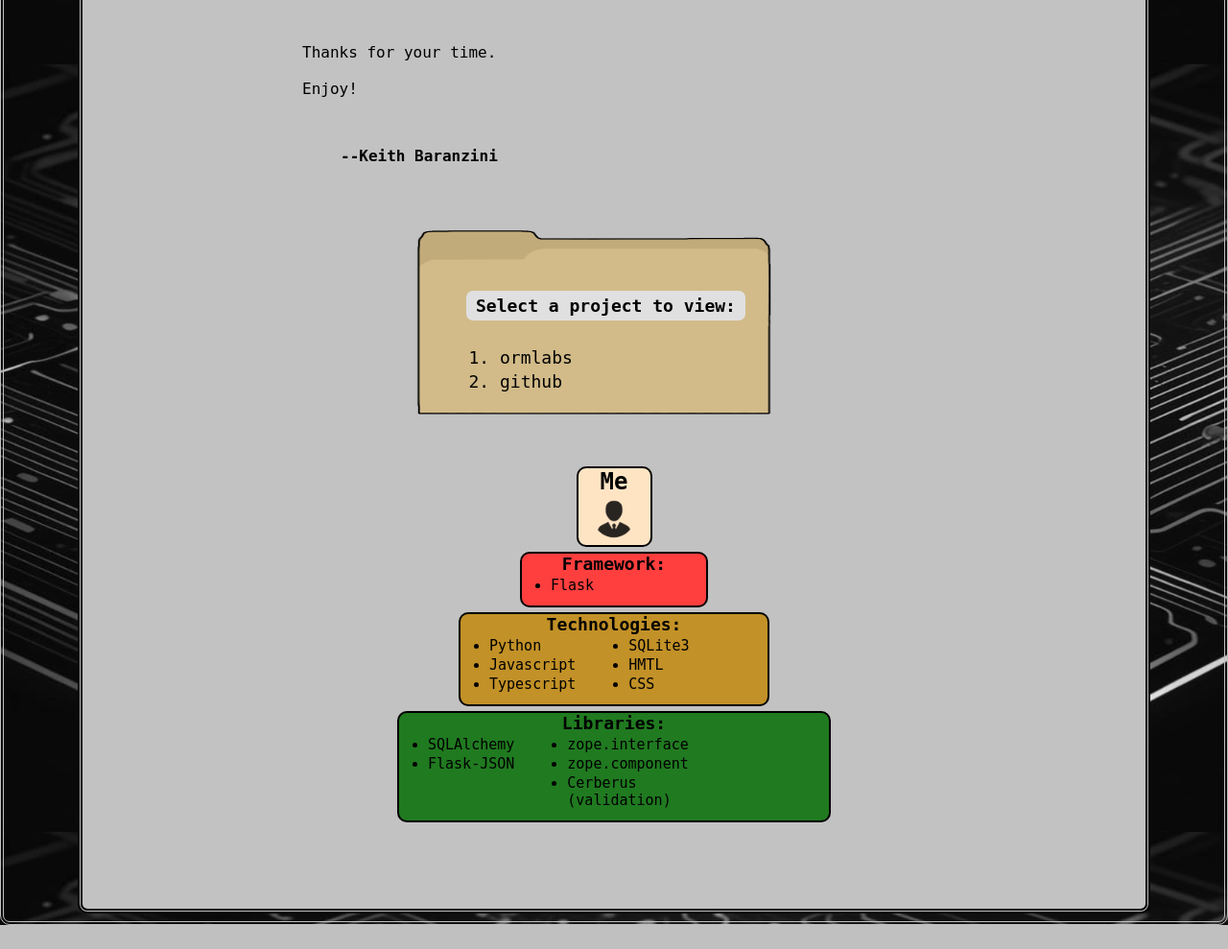
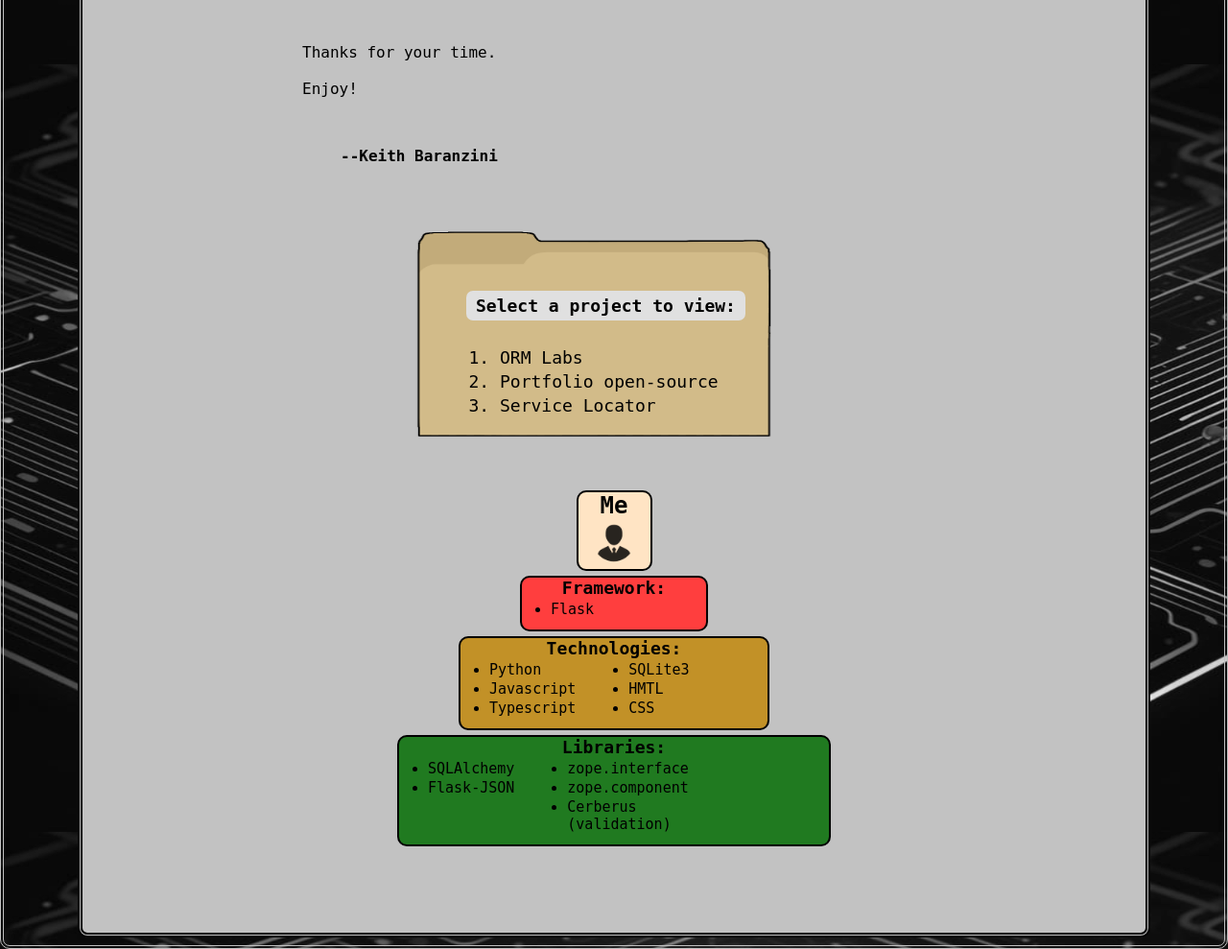
Before and after one commit to Obsidian-Cloud/portfolio, a Flask app: page / in a window 1280 px wide. Shown: the part 737-1726 px from the top of the page at 96% size. Before the commit the page ends 1701 px from the top, so only its background shows below. Run offline with Flask 3, Linux system fonts and the light colour scheme; parts of the project's set-up code (start-up, migrations or seed data) failed here and were passed over.

Commit message:
bulk commit

```diff
--- a/app.py
+++ b/app.py
@@ -1,5 +1,6 @@
 # app.py
 import logging
+import os
 
 from flask import Flask
 from flask_json import FlaskJSON
@@ -24,28 +25,42 @@ from components.Interfaces.interfaces import ILoader
 import mimetypes
 
 mimetypes.add_type('text/javascript', '.mjs')
-
+# currently using in routes...minimally.
 logging.basicConfig(filename='portfolio.log')
 
 ### App Construction
-# Construct the Flask app using the apps `__name__` dunder
-app = Flask(__name__, static_folder='')
-# Initialize Flask-JSON by passing the Flask app into the constructor
+# construct the Flask app using the apps `__name__` dunder
+app = Flask(__name__)
+# initialize Flask-JSON by passing the Flask app into the constructor
 FlaskJSON(app)
 
 ### App Configuration
-# cookies(session object)
-app.config['SECRET_KEY'] = 'c34307275db9d9799ce0af21785ae1ead8fbeafcc21152fc5e420b6f5c2b72a1'
-# True for cookies over HTTPS only. False for localhost development.
+# set required secret key
+app.config['SECRET_KEY'] = os.environ.get('SECRET_KEY')
+# True for cookies over HTTPS only. False for localhost(HTTP) development.
+# .dev domains require SSL since browsers access .dev over HTTPS
+# only. Might as well set it True for production.
 app.config['SESSION_COOKIE_SECURE'] = False
 # cookies expiration
-app.config["PERMANENT_SESSION_LIFETIME"] = 86400
+app.config["PERMANENT_SESSION_LIFETIME"] = 259200
 
 ### Engine Configuration
+basedir = os.path.abspath(os.path.dirname(__file__))
+db_path = os.path.join(basedir, 'ormlabs.db')
+
+engine = create_engine(
+    f'sqlite:///{db_path}'
+)
+## Alternate Engine Configuration
+# for testing to create a local engine.
+# the way this 'local' engine is implemented was a time constraint.
+# it would usually be done with a switch.
+'''
 engine = create_engine(
     'sqlite:///ormlabs.db',
     connect_args={'autocommit': False}
 )
+'''
 
 ### Route Configuration
 # Register blueprints to externally expand the API through other modules.
--- a/components/Interactor/routes/std_routes.py
+++ b/components/Interactor/routes/std_routes.py
@@ -12,15 +12,10 @@ from components.Interfaces.interfaces import IComposer
 
 std_routes_bp = Blueprint('std_routes', __name__)
 
-# Routes for portfolio selection on index ('/')
-portfolio = ["ormlabs", "github"]
-
-
-
 @std_routes_bp.route("/")
 def index():
 
-    return render_template("index.html", portfolio=portfolio)
+    return render_template("index.html")
 
 
 @std_routes_bp.route("/movie-search/")
@@ -43,32 +38,17 @@ def ormlabs():
     rows = implementation.execute_composer(query=True, cookie_val=session['user_cookie'])
     return render_template("ormlabs.html", rows=rows)
 
-
-@std_routes_bp.route("/github")
+@std_routes_bp.route("/github/")
 def githubviewer():
 
     return render_template("github.html")
-
 
 @std_routes_bp.route("/contact-me/")
 def contactme():
 
     return render_template("contact_me.html")
 
-
-@std_routes_bp.route("/projects/")
-def reviewboard():
-
-    return render_template("projects.html")
-
-
 @std_routes_bp.route("/portfolio-diagram/")
 def portfolio_diagram():
 
     return render_template("portfolio_diagram.html")
-
-
-
-# API Calls
-
-#@app.route("/")
--- a/static/styles.css
+++ b/static/styles.css
@@ -85,60 +85,62 @@
     color: black;
 }
 
-/* 1. THE MAIN BUTTON (Regular) */
-.dropbtn {
+.dropbtn
+{
     font-family: monospace;
     background: #1a1a1a;
     color: white;
     padding: 16px;
     border: none;
     cursor: pointer;
+    transition: 0.3s;
     font-size: 17px;
-    transition: 0.3s;
 }
 
-/* 2. THE MAIN BUTTON (Hover) */
-.dropbtn:hover {
+.dropbtn:hover
+{
     background: white;
     color: black;
     border-radius: 10px;
 }
 
-/* 3. THE DROPDOWN LINKS (Regular) */
-.dropdown-content a {
+.dropdown-content a
+{
     font-family: monospace;
     display: block;
     background: #1a1a1a;
     color: white;
     padding: 12px 16px;
-    text-decoration: none; /* Removes link underline */
-    font-size: 14px;
+    text-decoration: none;
     transition: 0.2s;
 }
 
-/* 4. THE DROPDOWN LINKS (Hover) */
-.dropdown-content a:hover {
+.dropdown-content a:hover
+{
     background: white;
     color: black;
     border-radius: 10px;
 }
 
-/* FUNCTIONAL LOGIC */
-.dropdown {
+.dropdown
+{
     position: relative;
     display: inline-block;
 }
 
-.dropdown-content {
+.dropdown-content
+{
     display: none;
     position: absolute;
-    min-width: 100%; /* Matches width of the "Projects" button */
+    min-width: 100%;
     z-index: 1;
 }
 
-.dropdown:hover .dropdown-content {
+.dropdown:hover .dropdown-content
+{
     display: block;
 }
+
 /*///////*/
 /* main */
 /*/////*/
@@ -570,7 +572,8 @@ input:focus
 
 
 
-#ormlabs-table {
+#ormlabs-table
+{
     width: 80%;
     margin-left: auto;
     margin-right: auto;
@@ -580,13 +583,15 @@ input:focus
 }
 
 /* THE CELL STRUCTURE */
-.ormlabs-th, .ormlabs-td {
+.ormlabs-th, .ormlabs-td
+{
     border: 1px solid #000;    /* The internal grid lines */
     padding: 15px;             /* The internal structural spacing */
     text-align: left;          /* Structural alignment */
 }
 
-.ormlabs-tr {
+.ormlabs-tr
+{
 
     font-size: 18px;
 }
@@ -611,9 +616,9 @@ input:focus
     width: 90%;
 }
 
-/* THE HEADER ROW */
-.ormlabs-th {
-    border-bottom: 3px solid #000; /* Structural emphasis on the header */
+.ormlabs-th
+{
+    border-bottom: 3px solid #000;
     background-color: #dddddd;
     font-size: 18px;
 }
@@ -623,7 +628,6 @@ input:focus
     font-size: 14px;
 }
 
-/* TABLE DROPDOWN MENUS */
 #ormlabs-dropdown
 {
     width: 60px;
@@ -749,78 +753,6 @@ h4
 }
 
 
-#color-picker-ctnr
-{
-    align-self: flex-end;
-    grid-template-columns: auto auto;
-    padding: 10px;
-}
-
-#color-picker-form
-{
-    display: flex;
-    align-items: flex-end;
-    column-gap: 5px;
-
-}
-
-#color-picker-btn
-{
-    margin-top: 20px;
-    width: 100%;
-}
-
-.color-picker
-{
-    /* MATCHES SQUARE BOX GEOMETRY */
-    width: 100%;
-    height: 50px;           /* Same height as your squares */
-    border-radius: 8px;     /* Same smooth corners as your squares */
-    border: 2px solid #5b5b5b; /* Same border thickness as the boxes */
-}
-
-/* MATCHES SQUARE HOVER BEHAVIOR (NO TEXT CHANGE) */
-.color-picker:hover
-{
-    border-color: #000;    /* Darkens border like a selected box */
-}
-
-#scheme-container
-{
-    display: flex;
-    gap: 12px;
-    background-color:rgba(96, 96, 96, 0.336);
-    padding: 10px;
-    border-radius: 8px;
-    border: 3px double black;
-}
-
-/* Hide the actual radio circle but keep it functional */
-.scheme-option input
-{
-    display: none;
-}
-
-/* THE BOX STRUCTURE */
-.scheme-box
-{
-    width: 50px;
-    height: 50px;
-    border-radius: 8px; /* Smooth corners */
-    border: 2px solid #373737;
-    cursor: pointer;
-}
-
-/* HALF-AND-HALF SPLITS */
-.light { background: linear-gradient(135deg, #F3F4F6 50%, #e2e8f0 50%); }
-.dark { background: linear-gradient(135deg, #383a3d  50%, #111827  50%); }
-
-/* VISUAL FEEDBACK FOR SELECTION */
-.scheme-option input:checked + .scheme-box
-{
-    border: 3px solid #379335;
-}
-
 
 
 #diagram
@@ -835,7 +767,8 @@ h4
     margin: 0px;
 }
 
-.sig-linkedin, .sig-gmail {
+.sig-linkedin, .sig-gmail
+{
     display: flex;
     align-items: center;
     justify-content: center;
--- a/templates/index.html
+++ b/templates/index.html
@@ -1,11 +1,4 @@
 {% extends "layout.html" %}
-
-{% block head %}
-
-    <title>Project Selection</title>
-
-{% endblock %}
-
 
 {% block body %}
     <section>
@@ -70,25 +63,16 @@
 
             <div id="index-topright">
             <div id="index-myportfolio-cntr">
-                {% if portfolio %}
                 <section hidden>
                 <div><h2 class="index-myportfolio">My Portfolio</h2></div>
                 </section>
                 <div style="padding: 45px 20px 10px 20px;"><h4 class="index-selectproject">Select a project to view:</h4></div>
 
                 <ol>
-                        {% for portfolio_project in portfolio  %}
-
-                            <li class="index-list-projects"><a class="href" href="/{{ portfolio_project }}">{{ portfolio_project }}</a></li>
-
-                        {% endfor %}
+                    <li class="index-list-projects"><a class="href" href="/ormlabs/">ORM Labs</a></li>
+                    <li class="index-list-projects"><a class="href" href="https://github.com/Obsidian-Cloud/portfolio" target="_blank">Portfolio open-source</a></li>
+                    <li class="index-list-projects"><a class="href" href="https://github.com/Obsidian-Cloud/EZModuleManager" target="_blank">Service Locator</a></li>
                 </ol>
-
-                {% else %}
-
-                    There are no portfolio projects!
-
-                {% endif %}
             </div>
             </div>
 
@@ -102,21 +86,21 @@
                 <div class="block" id="frame">
                     <strong><span class="h5">Framework:</span></strong><br>
                         <ul class="ulist">
-                            <div class="ulist-item"><li><a class="href" target="_blank" href="https://flask-session.readthedocs.io/en/latest/">Flask</a></li></div>
+                            <div class="ulist-item"><li>Flask</li></div>
                         </ul>
                 </div>
                 <div class="block" id="lang">
                     <strong><span class="h5">Technologies:</span></strong><br>
                         <div style="display: flex; column-gap: 25px;">
                         <ul  class="ulist">
-                            <div class="ulist-item"><li><a class="href" target="_blank" href="https://docs.python.org/3/">Python</a></li></div>
-                            <div class="ulist-item"><li><a class="href" target="_blank" href="https://developer.mozilla.org/en-US/docs/Web/JavaScript">Javascript</a></li></div>
-                            <div class="ulist-item"><li><a class="href" target="_blank" href="">Typescript</a></li></div>
+                            <div class="ulist-item"><li>Python</li></div>
+                            <div class="ulist-item"><li>Javascript</li></div>
+                            <div class="ulist-item"><li>Typescript</li></div>
                         </ul>
                         <ul  class="ulist">
-                            <div class="ulist-item"><li><a class="href" target="_blank" href="">SQLite3</a></li></div>
-                            <div class="ulist-item"><li><a class="href" target="_blank" href="https://developer.mozilla.org/en-US/docs/Web/HTML">HMTL</a></li></div>
-                            <div class="ulist-item"><li><a class="href" target="_blank" href="https://developer.mozilla.org/en-US/docs/Web/CSS">CSS</a></li></div>
+                            <div class="ulist-item"><li>SQLite3</li></div>
+                            <div class="ulist-item"><li>HMTL</li></div>
+                            <div class="ulist-item"><li>CSS</li></div>
                         </ul>
                         </div>
                 </div>
@@ -124,8 +108,8 @@
                     <strong><span class=h5>Libraries:</span></strong><br>
                         <div style="display: flex; column-gap: 25px;">
                         <ul class="ulist">
-                            <div class="ulist-item"><li><a class="href" target="_blank" href="https://docs.sqlalchemy.org/en/20/">SQLAlchemy</a></li></div>
-                            <div class="ulist-item"><li><a class="href" target="_blank" href="">Flask-JSON</a></li></div>
+                            <div class="ulist-item"><li>SQLAlchemy</li></div>
+                            <div class="ulist-item"><li>Flask-JSON</li></div>
                         </ul>
                         <ul class="ulist">
                             <div class="ulist-item"><li>zope.interface</li></div>
--- a/templates/layout.html
+++ b/templates/layout.html
@@ -6,6 +6,19 @@
         <meta name="viewport" content="initial-scale=1, width=device-width">
         <link rel="stylesheet" href="../static/styles.css">
         <script type="module" src="../static/js/main.mjs" defer></script>
+
+        <title>Baranzini | Software Engineer & Python Developer</title>
+
+        <meta name="description" content="Keith Baranzini's portfolio - a Software Engineer specializing in Python, Flask, and complex system architecture. Inspired by Uncle Bob and Martin Fowler.">
+
+        <meta name="keywords" content="Baranzini, Keith Baranzini, Software Engineer, Python Developer, Flask, SQL, ORM, Javascript, Typescript, HTML, CSS, Fullstack, Web Development">
+
+        <link rel="canonical" href="https://baranzini.dev" />
+
+        <meta property="og:title" content="Keith Baranzini | Software Engineer">
+        <meta property="og:description" content="Explore my portfolio and technical projects.">
+        <meta property="og:url" content="https://baranzini.dev">
+        <meta property="og:type" content="website">
 
         {% block head %}{% endblock %}
 
@@ -19,12 +32,12 @@
 
             <a id="nav-contact-me" href="/contact-me">Contact Me</a>
 
-
             <div class="dropdown">
             <button class="dropbtn">Projects</button>
                 <div class="dropdown-content">
                     <a href="/ormlabs/">ORM Labs</a>
-                    <a href="/github/">Github</a>
+                    <a href="https://github.com/Obsidian-Cloud/portfolio" target="_blank">Portfolio open-source</a>
+                    <a href="https://github.com/Obsidian-Cloud/EZModuleManager" target="_blank">Service Locator</a>
                 </div>
             </div>
 
--- a/templates/ormlabs.html
+++ b/templates/ormlabs.html
@@ -125,8 +125,8 @@
                         <li>`Name` must be a string. (eg., Dave)</li>
                         <li>Cannot update multiple rows at once. Only one row may be updated at a time. (just wasnt as important with time constraints)</li>
                         <li>Can delete multiple rows at once.</li>
-                        <li>Cookies sessions last 24 hours. This means you'll have
-                            access to your database entries for 24 hours before your
+                        <li>Cookies sessions last 72 hours. This means you'll have
+                            access to your database entries for 72 hours before your
                             cookie token gets refreshed.
                         </li>
                     </list>
```
Also changed, not shown: templates/portfolio_diagram.html (+5 -5 lines), README.md, projects/orm_labs.py (deleted), static/clean_diagram.png (added), 1 other file. Lines whose indentation alone changed are shown as unchanged.
